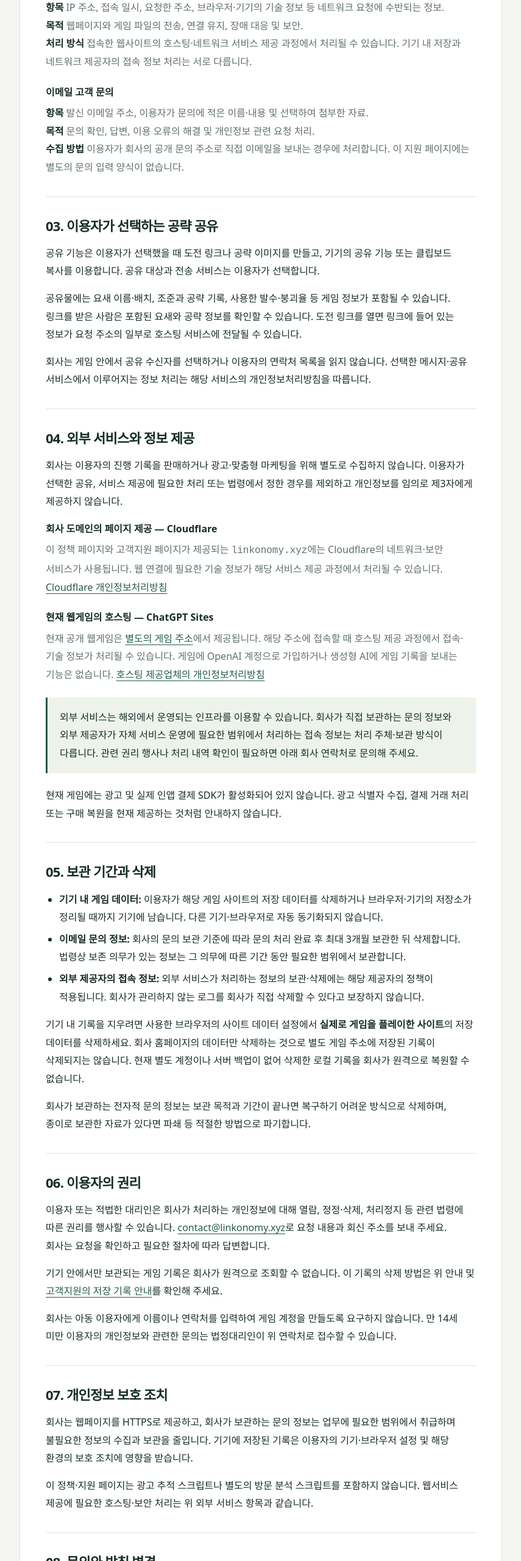
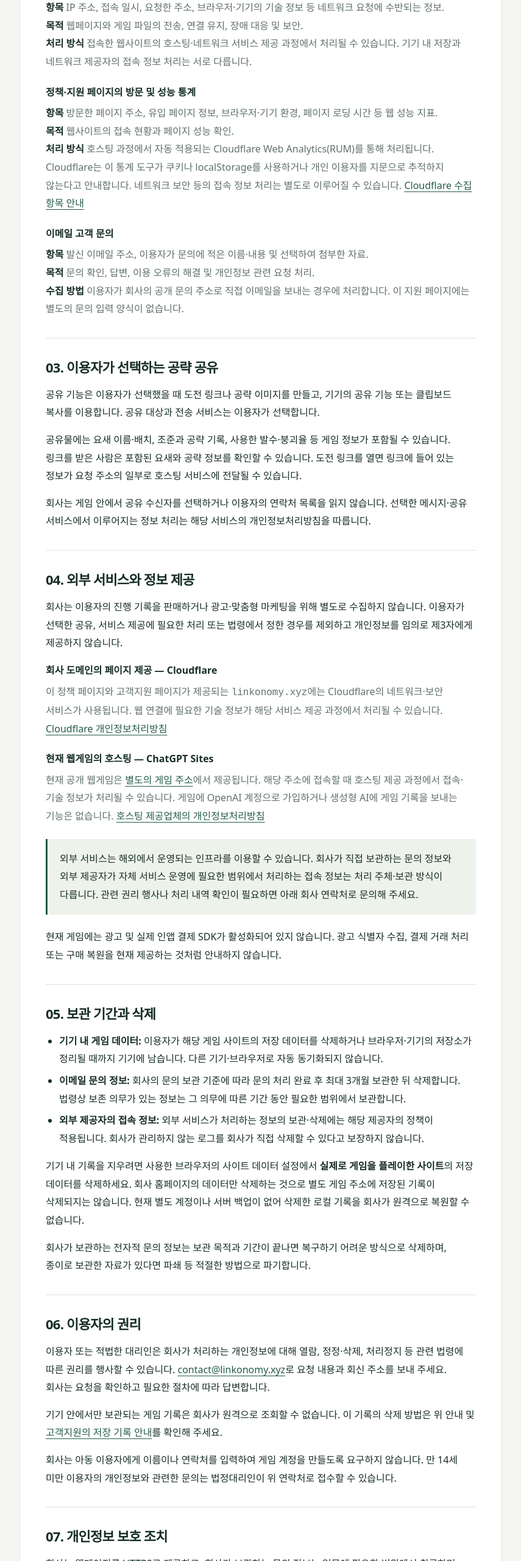
Before and after one commit to alexko3836-cpu/company-homepage, a plain HTML site: page games/fortress-breaker/privacy.html in a window 1280 px wide. Shown: the part 1140-3700 px from the top of the page at 61% size, without its empty margins (336-1191 px from the left). Drawn offline with Linux system fonts and the light colour scheme.

Commit message:
Disclose Cloudflare analytics observed on game support pages

```diff
--- a/games/fortress-breaker/privacy.html
+++ b/games/fortress-breaker/privacy.html
@@ -17,12 +17,12 @@
       <nav class="contents" aria-label="개인정보처리방침 목차"><strong>이 페이지의 내용</strong><ol><li><a href="#scope">01 적용 범위</a></li><li><a href="#data">02 처리하는 정보</a></li><li><a href="#sharing">03 공략 공유</a></li><li><a href="#providers">04 외부 서비스</a></li><li><a href="#retention">05 보관과 삭제</a></li><li><a href="#rights">06 이용자의 권리</a></li><li><a href="#security">07 보호 조치</a></li><li><a href="#contact">08 문의와 변경 안내</a></li></ol></nav>
       <article class="document" aria-label="개인정보처리방침 본문">
         <section id="scope"><h2>01. 적용 범위</h2><p>본 방침은 주식회사 링코노미(이하 “회사”)가 제공하는 게임 <strong>《요새 깨기》</strong>와 게임의 개인정보처리방침·고객지원 페이지에 적용됩니다. 회사 홈페이지의 제휴 문의 등은 <a href="https://linkonomy.xyz/privacy.html">회사 웹사이트 개인정보처리방침</a>에서 별도로 안내합니다.</p><p>현재 제공하는 게임에는 회원가입, 회사 서버에 진행 기록을 저장하는 계정 기능, 실제 광고 노출 및 인앱 결제가 없습니다. 광고·결제·계정 등 정보 처리 방식이 달라지는 기능을 제공할 때에는 변경 내용을 반영한 방침과 필요한 안내를 먼저 제공합니다.</p></section>
-        <section id="data"><h2>02. 처리하는 정보와 목적</h2><dl class="data-list"><dt>기기에 저장되는 게임 데이터</dt><dd><b>항목</b> 진행 단계, 별·공략 기록, 게임 내 코인과 수집 외형·문장, 제작한 요새와 이름, 공략·발사 기록, 저장한 도전 및 소리·화면 설정.<br><b>목적</b> 게임 진행의 유지, 요새 제작·재도전, 기록 표시와 설정 유지.<br><b>처리 방식</b> 현재 웹 버전은 이용자의 브라우저 저장소(localStorage)를 사용합니다. 평상시 플레이의 진행 기록을 회사의 별도 게임 데이터베이스로 업로드하지 않습니다. 이용자가 도전 내용을 공유하거나 도전 링크를 여는 경우는 아래 공유 항목과 같습니다.</dd><dt>웹사이트와 웹게임 접속 정보</dt><dd><b>항목</b> IP 주소, 접속 일시, 요청한 주소, 브라우저·기기의 기술 정보 등 네트워크 요청에 수반되는 정보.<br><b>목적</b> 웹페이지와 게임 파일의 전송, 연결 유지, 장애 대응 및 보안.<br><b>처리 방식</b> 접속한 웹사이트의 호스팅·네트워크 서비스 제공 과정에서 처리될 수 있습니다. 기기 내 저장과 네트워크 제공자의 접속 정보 처리는 서로 다릅니다.</dd><dt>이메일 고객 문의</dt><dd><b>항목</b> 발신 이메일 주소, 이용자가 문의에 적은 이름·내용 및 선택하여 첨부한 자료.<br><b>목적</b> 문의 확인, 답변, 이용 오류의 해결 및 개인정보 관련 요청 처리.<br><b>수집 방법</b> 이용자가 회사의 공개 문의 주소로 직접 이메일을 보내는 경우에 처리합니다. 이 지원 페이지에는 별도의 문의 입력 양식이 없습니다.</dd></dl></section>
+        <section id="data"><h2>02. 처리하는 정보와 목적</h2><dl class="data-list"><dt>기기에 저장되는 게임 데이터</dt><dd><b>항목</b> 진행 단계, 별·공략 기록, 게임 내 코인과 수집 외형·문장, 제작한 요새와 이름, 공략·발사 기록, 저장한 도전 및 소리·화면 설정.<br><b>목적</b> 게임 진행의 유지, 요새 제작·재도전, 기록 표시와 설정 유지.<br><b>처리 방식</b> 현재 웹 버전은 이용자의 브라우저 저장소(localStorage)를 사용합니다. 평상시 플레이의 진행 기록을 회사의 별도 게임 데이터베이스로 업로드하지 않습니다. 이용자가 도전 내용을 공유하거나 도전 링크를 여는 경우는 아래 공유 항목과 같습니다.</dd><dt>웹사이트와 웹게임 접속 정보</dt><dd><b>항목</b> IP 주소, 접속 일시, 요청한 주소, 브라우저·기기의 기술 정보 등 네트워크 요청에 수반되는 정보.<br><b>목적</b> 웹페이지와 게임 파일의 전송, 연결 유지, 장애 대응 및 보안.<br><b>처리 방식</b> 접속한 웹사이트의 호스팅·네트워크 서비스 제공 과정에서 처리될 수 있습니다. 기기 내 저장과 네트워크 제공자의 접속 정보 처리는 서로 다릅니다.</dd><dt>정책·지원 페이지의 방문 및 성능 통계</dt><dd><b>항목</b> 방문한 페이지 주소, 유입 페이지 정보, 브라우저·기기 환경, 페이지 로딩 시간 등 웹 성능 지표.<br><b>목적</b> 웹사이트의 접속 현황과 페이지 성능 확인.<br><b>처리 방식</b> 호스팅 과정에서 자동 적용되는 Cloudflare Web Analytics(RUM)를 통해 처리됩니다. Cloudflare는 이 통계 도구가 쿠키나 localStorage를 사용하거나 개인 이용자를 지문으로 추적하지 않는다고 안내합니다. 네트워크 보안 등의 접속 정보 처리는 별도로 이루어질 수 있습니다. <a href="https://developers.cloudflare.com/speed/observatory/rum-beacon/" rel="noopener noreferrer">Cloudflare 수집 항목 안내</a></dd><dt>이메일 고객 문의</dt><dd><b>항목</b> 발신 이메일 주소, 이용자가 문의에 적은 이름·내용 및 선택하여 첨부한 자료.<br><b>목적</b> 문의 확인, 답변, 이용 오류의 해결 및 개인정보 관련 요청 처리.<br><b>수집 방법</b> 이용자가 회사의 공개 문의 주소로 직접 이메일을 보내는 경우에 처리합니다. 이 지원 페이지에는 별도의 문의 입력 양식이 없습니다.</dd></dl></section>
         <section id="sharing"><h2>03. 이용자가 선택하는 공략 공유</h2><p>공유 기능은 이용자가 선택했을 때 도전 링크나 공략 이미지를 만들고, 기기의 공유 기능 또는 클립보드 복사를 이용합니다. 공유 대상과 전송 서비스는 이용자가 선택합니다.</p><p>공유물에는 요새 이름·배치, 조준과 공략 기록, 사용한 발수·붕괴율 등 게임 정보가 포함될 수 있습니다. 링크를 받은 사람은 포함된 요새와 공략 정보를 확인할 수 있습니다. 도전 링크를 열면 링크에 들어 있는 정보가 요청 주소의 일부로 호스팅 서비스에 전달될 수 있습니다.</p><p>회사는 게임 안에서 공유 수신자를 선택하거나 이용자의 연락처 목록을 읽지 않습니다. 선택한 메시지·공유 서비스에서 이루어지는 정보 처리는 해당 서비스의 개인정보처리방침을 따릅니다.</p></section>
         <section id="providers"><h2>04. 외부 서비스와 정보 제공</h2><p>회사는 이용자의 진행 기록을 판매하거나 광고·맞춤형 마케팅을 위해 별도로 수집하지 않습니다. 이용자가 선택한 공유, 서비스 제공에 필요한 처리 또는 법령에서 정한 경우를 제외하고 개인정보를 임의로 제3자에게 제공하지 않습니다.</p><dl class="data-list"><dt>회사 도메인의 페이지 제공 — Cloudflare</dt><dd>이 정책 페이지와 고객지원 페이지가 제공되는 <code>linkonomy.xyz</code>에는 Cloudflare의 네트워크·보안 서비스가 사용됩니다. 웹 연결에 필요한 기술 정보가 해당 서비스 제공 과정에서 처리될 수 있습니다. <a href="https://www.cloudflare.com/privacypolicy/" rel="noopener noreferrer">Cloudflare 개인정보처리방침</a></dd><dt>현재 웹게임의 호스팅 — ChatGPT Sites</dt><dd>현재 공개 웹게임은 <a href="https://fortress-breaker-play-9a4f.youngbeaver.chatgpt.site/">별도의 게임 주소</a>에서 제공됩니다. 해당 주소에 접속할 때 호스팅 제공 과정에서 접속·기술 정보가 처리될 수 있습니다. 게임에 OpenAI 계정으로 가입하거나 생성형 AI에 게임 기록을 보내는 기능은 없습니다. <a href="https://openai.com/policies/privacy-policy/" rel="noopener noreferrer">호스팅 제공업체의 개인정보처리방침</a></dd></dl><p class="note">외부 서비스는 해외에서 운영되는 인프라를 이용할 수 있습니다. 회사가 직접 보관하는 문의 정보와 외부 제공자가 자체 서비스 운영에 필요한 범위에서 처리하는 접속 정보는 처리 주체·보관 방식이 다릅니다. 관련 권리 행사나 처리 내역 확인이 필요하면 아래 회사 연락처로 문의해 주세요.</p><p>현재 게임에는 광고 및 실제 인앱 결제 SDK가 활성화되어 있지 않습니다. 광고 식별자 수집, 결제 거래 처리 또는 구매 복원을 현재 제공하는 것처럼 안내하지 않습니다.</p></section>
         <section id="retention"><h2>05. 보관 기간과 삭제</h2><ul><li><strong>기기 내 게임 데이터:</strong> 이용자가 해당 게임 사이트의 저장 데이터를 삭제하거나 브라우저·기기의 저장소가 정리될 때까지 기기에 남습니다. 다른 기기·브라우저로 자동 동기화되지 않습니다.</li><li><strong>이메일 문의 정보:</strong> 회사의 문의 보관 기준에 따라 문의 처리 완료 후 최대 3개월 보관한 뒤 삭제합니다. 법령상 보존 의무가 있는 정보는 그 의무에 따른 기간 동안 필요한 범위에서 보관합니다.</li><li><strong>외부 제공자의 접속 정보:</strong> 외부 서비스가 처리하는 정보의 보관·삭제에는 해당 제공자의 정책이 적용됩니다. 회사가 관리하지 않는 로그를 회사가 직접 삭제할 수 있다고 보장하지 않습니다.</li></ul><p>기기 내 기록을 지우려면 사용한 브라우저의 사이트 데이터 설정에서 <strong>실제로 게임을 플레이한 사이트</strong>의 저장 데이터를 삭제하세요. 회사 홈페이지의 데이터만 삭제하는 것으로 별도 게임 주소에 저장된 기록이 삭제되지는 않습니다. 현재 별도 계정이나 서버 백업이 없어 삭제한 로컬 기록을 회사가 원격으로 복원할 수 없습니다.</p><p>회사가 보관하는 전자적 문의 정보는 보관 목적과 기간이 끝나면 복구하기 어려운 방식으로 삭제하며, 종이로 보관한 자료가 있다면 파쇄 등 적절한 방법으로 파기합니다.</p></section>
         <section id="rights"><h2>06. 이용자의 권리</h2><p>이용자 또는 적법한 대리인은 회사가 처리하는 개인정보에 대해 열람, 정정·삭제, 처리정지 등 관련 법령에 따른 권리를 행사할 수 있습니다. <a href="mailto:contact@linkonomy.xyz">contact@linkonomy.xyz</a>로 요청 내용과 회신 주소를 보내 주세요. 회사는 요청을 확인하고 필요한 절차에 따라 답변합니다.</p><p>기기 안에서만 보관되는 게임 기록은 회사가 원격으로 조회할 수 없습니다. 이 기록의 삭제 방법은 위 안내 및 <a href="./support#records">고객지원의 저장 기록 안내</a>를 확인해 주세요.</p><p>회사는 아동 이용자에게 이름이나 연락처를 입력하여 게임 계정을 만들도록 요구하지 않습니다. 만 14세 미만 이용자의 개인정보와 관련한 문의는 법정대리인이 위 연락처로 접수할 수 있습니다.</p></section>
-        <section id="security"><h2>07. 개인정보 보호 조치</h2><p>회사는 웹페이지를 HTTPS로 제공하고, 회사가 보관하는 문의 정보는 업무에 필요한 범위에서 취급하며 불필요한 정보의 수집과 보관을 줄입니다. 기기에 저장된 기록은 이용자의 기기·브라우저 설정 및 해당 환경의 보호 조치에 영향을 받습니다.</p><p>이 정책·지원 페이지는 광고 추적 스크립트나 별도의 방문 분석 스크립트를 포함하지 않습니다. 웹서비스 제공에 필요한 호스팅·보안 처리는 위 외부 서비스 항목과 같습니다.</p></section>
+        <section id="security"><h2>07. 개인정보 보호 조치</h2><p>회사는 웹페이지를 HTTPS로 제공하고, 회사가 보관하는 문의 정보는 업무에 필요한 범위에서 취급하며 불필요한 정보의 수집과 보관을 줄입니다. 기기에 저장된 기록은 이용자의 기기·브라우저 설정 및 해당 환경의 보호 조치에 영향을 받습니다.</p><p>이 정책·지원 페이지에는 Cloudflare가 제공하는 방문·성능 통계 기능과 이메일 주소 표시를 위한 보조 스크립트가 호스팅 과정에서 적용됩니다. 방문 통계의 처리 항목과 목적은 위 안내와 같으며, 현재 게임의 광고 미제공 상태와는 별개입니다.</p></section>
         <section id="contact"><h2>08. 문의와 방침 변경</h2><dl class="data-list"><dt>개인정보 보호 및 게임 문의</dt><dd>운영자: 주식회사 링코노미 (Linkonomy Inc.)<br>개인정보 보호책임자: 고영권 (대표이사)<br>이메일: <a href="mailto:contact@linkonomy.xyz">contact@linkonomy.xyz</a><br>전화: <a href="tel:+827089835965">070-8983-5965</a></dd></dl><p>본 방침의 내용이 변경되면 이 페이지에서 시행일과 변경 내용을 안내합니다. 동의가 필요한 정보 처리 변경은 관련 법령에 따라 필요한 절차를 거칩니다.</p><p class="back"><a href="./support">게임 고객지원으로 이동 →</a></p></section>
       </article>
     </div>
```
